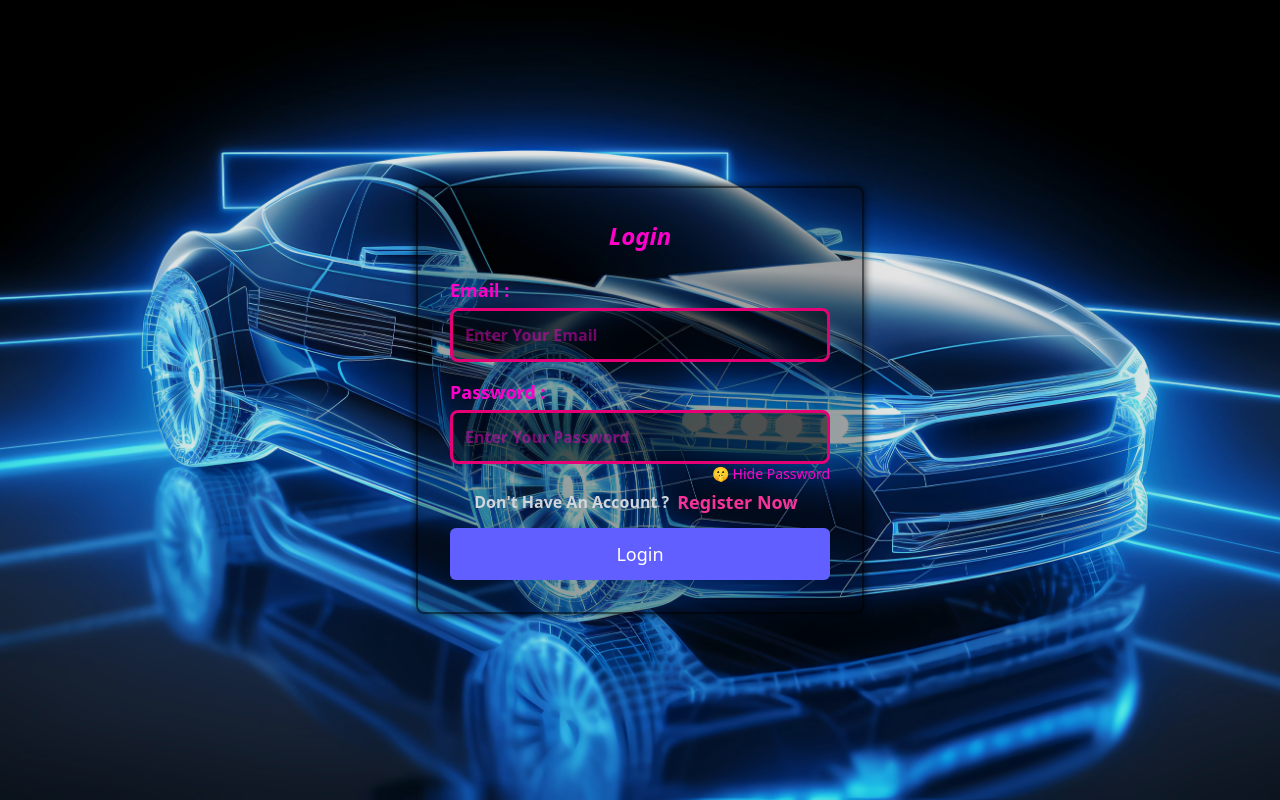
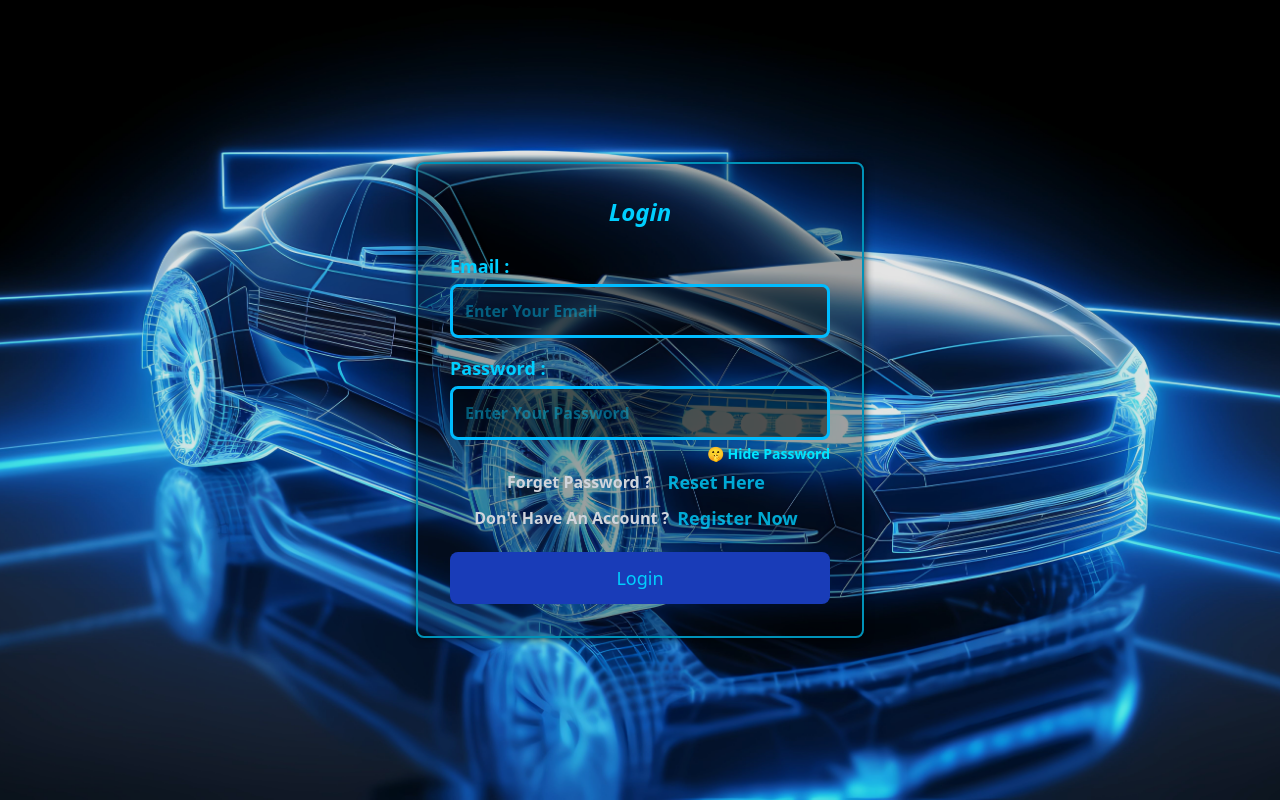
Before and after one commit to Paramesh-Kumar-2004/Password_Reset_Flow_Frontend_Task-12, a React (Vite) app: page /#/login in a window 1280 px wide. Built offline with nearby package versions, Linux system fonts and the light colour scheme.

Commit message:
Forget Password, Register, Login Page Completed

```diff
--- a/src/Pages/ForgetPassword.jsx
+++ b/src/Pages/ForgetPassword.jsx
@@ -1,8 +1,69 @@
 import React from 'react'
+import Car2 from "../assets/Car_Images_2.jpg"
+import { Link } from 'react-router'
+
+
 
 const ForgetPassword = () => {
     return (
-        <div>ForgetPassword</div>
+        <div className="relative w-full h-screen flex items-center justify-center overflow-hidden">
+
+            <img
+                src={Car2}
+                alt="bg"
+                className="absolute inset-0 w-full h-full object-cover"
+            />
+
+            <div className="absolute inset-0 bg-black/10"></div>
+
+            <div className="relative z-10 w-full max-w-md bg-black/30 border-2 border-cyan-600 shadow-[0_0_10px_rgba(0,0,0,0.8)] rounded-lg p-8 text-center">
+
+                <form>
+
+                    <h3 className="text-[#00CFFF] text-2xl font-extrabold italic mb-6">
+                        Reset Password
+                    </h3>
+
+                    <div>
+                        <label className="block text-left text-[#00CFFF] font-bold text-lg mb-1">
+                            Email :
+                        </label>
+                        <input
+                            type="email"
+                            placeholder="Enter Your Email"
+                            className="w-full p-3 mb-4 bg-black/40 border-[3px] border-sky-400 rounded-lg text-[rgba(0,207,255,0.8)] font-bold text-base outline-none"
+                        />
+                    </div>
+
+                    {/* <div>
+                        Do not worry! We will send you an email to reset your password.
+                    </div> */}
+
+
+                    <div className="flex justify-center items-center">
+                        <h1 className='text-gray-300 font-bold'>
+                            Remembered Your Password ?
+                        </h1>
+
+                        <Link
+                            to="/login"
+                            className="inline-block font-bold text-[18px] px-2 py-1 rounded transition hover:text-[rgba(0,207,255,0.8)] text-sky-700"
+                        >
+                            Login Now
+                        </Link>
+                    </div>
+
+                    <button
+                        type="button"
+                        className="mt-4 w-full py-3 bg-blue-800 text-[#00CFFF] text-lg rounded-lg hover:scale-105 transition cursor-pointer"
+                    >
+                        Send Reset Link
+                    </button>
+
+                </form>
+
+            </div>
+        </div>
     )
 }
 
--- a/src/Pages/Login.jsx
+++ b/src/Pages/Login.jsx
@@ -17,58 +17,69 @@ const Login = () => {
 
             <div className="absolute inset-0 bg-black/10"></div>
 
-            <div className="relative z-10 w-full max-w-md bg-black/30 border-2 border-black/50 shadow-[0_0_10px_rgba(0,0,0,0.8)] rounded-lg p-8 text-center">
+            <div className="relative z-10 w-full max-w-md bg-black/30 border-2 border-cyan-600 shadow-[0_0_10px_rgba(0,0,0,0.8)] rounded-lg p-8 text-center">
 
                 <form>
 
-                    <h3 className="text-[#FF00CC] text-2xl font-extrabold italic mb-6">
+                    <h3 className="text-[#00CFFF] text-2xl font-extrabold italic mb-6">
                         Login
                     </h3>
 
-
-
                     <div>
-                        <label className="block text-left text-[#FF00CC] font-bold text-lg mb-1">
+                        <label className="block text-left text-[#00CFFF] font-bold text-lg mb-1">
                             Email :
                         </label>
                         <input
                             type="email"
                             placeholder="Enter Your Email"
-                            className="w-full p-3 mb-4 bg-black/50 border-[3px] border-pink-600 rounded-lg text-[rgba(255,0,204,0.9)] font-bold text-base outline-none"
+                            className="w-full p-3 mb-4 bg-black/40 border-[3px] border-sky-400 rounded-lg text-[rgba(0,207,255,0.8)] font-bold text-base outline-none"
                         />
                     </div>
 
                     <div>
-                        <label className="block text-left text-[#FF00CC] font-bold text-lg mb-1">
+                        <label className="block text-left text-[#00CFFF] font-bold text-lg mb-1">
                             Password :
                         </label>
                         <input
                             type="password"
                             placeholder="Enter Your Password"
-                            className="w-full p-3 bg-black/50 border-[3px] border-pink-600 rounded-lg text-[rgba(255,0,204,0.9)] font-bold text-base outline-none"
+                            className="w-full p-3 bg-black/50 border-[3px] border-sky-400 rounded-lg text-[rgba(0,207,255,0.8)] font-bold text-base outline-none"
                         />
 
-                        <z className="block w-full text-right text-[#FF00CC] text-sm cursor-pointer transition text-shadow">
+                        <p className="mt-1 text-right text-[#00E5FF] font-bold text-sm cursor-pointer transition text-shadow hover:text-sky-400">
                             🤫 Hide Password
-                        </z>
+                        </p>
                     </div>
 
 
+                    <div>
+                        <div className='flex justify-center items-center'>
+                            <h1 className='text-gray-300 font-semibold'>
+                                Forget Password ?
+                            </h1>
+                            <Link
+                                to="/forgetpassword"
+                                className="ml-2 font-bold text-lg px-2 py-1 rounded transition text-[rgba(0,207,255,0.8)] hover:text-rose-600"
+                            >
+                                Reset Here
+                            </Link>
+                        </div>
                         <div className="flex justify-center items-center">
                             <h1 className='text-gray-300 font-semibold'>
                                 Don't Have An Account ?
                             </h1>
                             <Link
                                 to="/register"
-                            className="text-pink-500 font-bold text-lg px-2 py-1 rounded transition hover:scale-110 hover:text-[rgba(255,0,204,0.9)]"
+                                className="inline-block font-bold text-lg px-2 py-1 rounded transition hover:scale-110 text-[rgba(0,207,255,0.8)] hover:text-sky-600"
                             >
                                 Register Now
                             </Link>
                         </div>
+                    </div>
 
                     <button
                         type="button"
-                        className="mt-2 w-full py-3 bg-indigo-500 text-white text-lg rounded-md hover:bg-indigo-700 hover:scale-105 transition cursor-pointer"
+                        className="mt-4 w-full py-3 bg-blue-800 text-[#00CFFF] text-lg rounded-lg hover:scale-105 transition cursor-pointer"
                     >
                         Login
                     </button>
--- a/src/Pages/Register.jsx
+++ b/src/Pages/Register.jsx
@@ -14,7 +14,7 @@ const Register = () => {
                 className="absolute inset-0 w-full h-full object-cover"
             />
 
-            <div className="relative z-10 w-full max-w-md bg-black/30 border-2 border-black/40 shadow-[0_0_10px_rgba(0,0,0,0.8)] rounded-lg p-6 text-center">
+            <div className="relative z-10 w-full max-w-md bg-black/30 border-2 border-[rgb(181,174,166)] shadow-[0_0_10px_rgba(0,0,0,0.8)] rounded-lg p-6 text-center">
 
                 <form>
 
```
Lines whose indentation alone changed are shown as unchanged.
